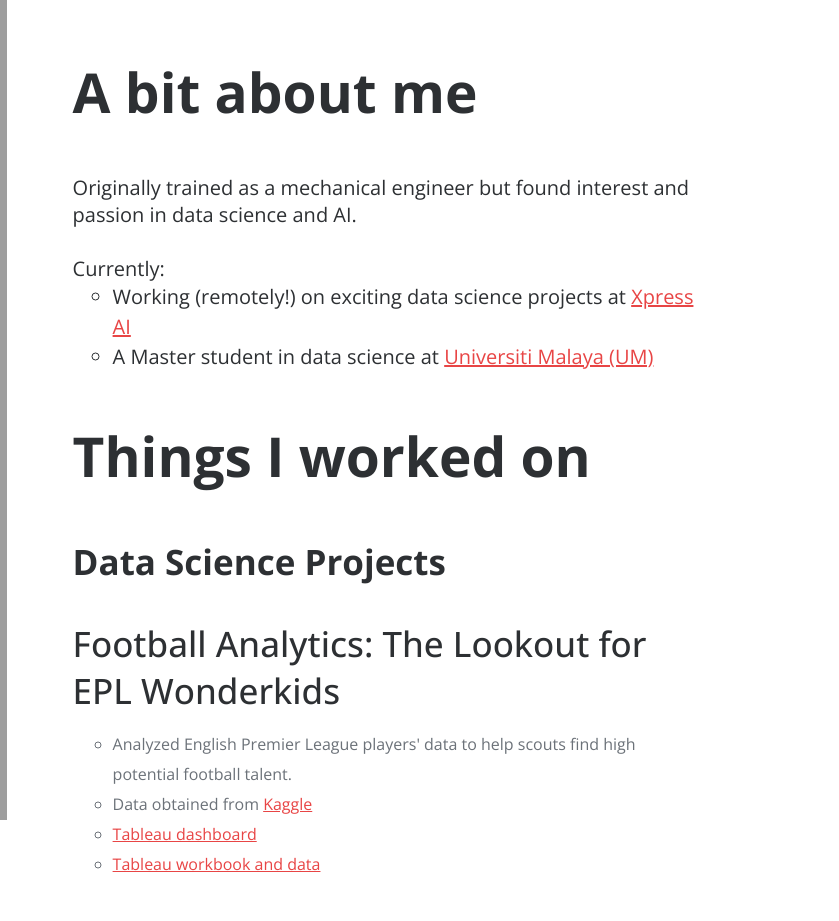
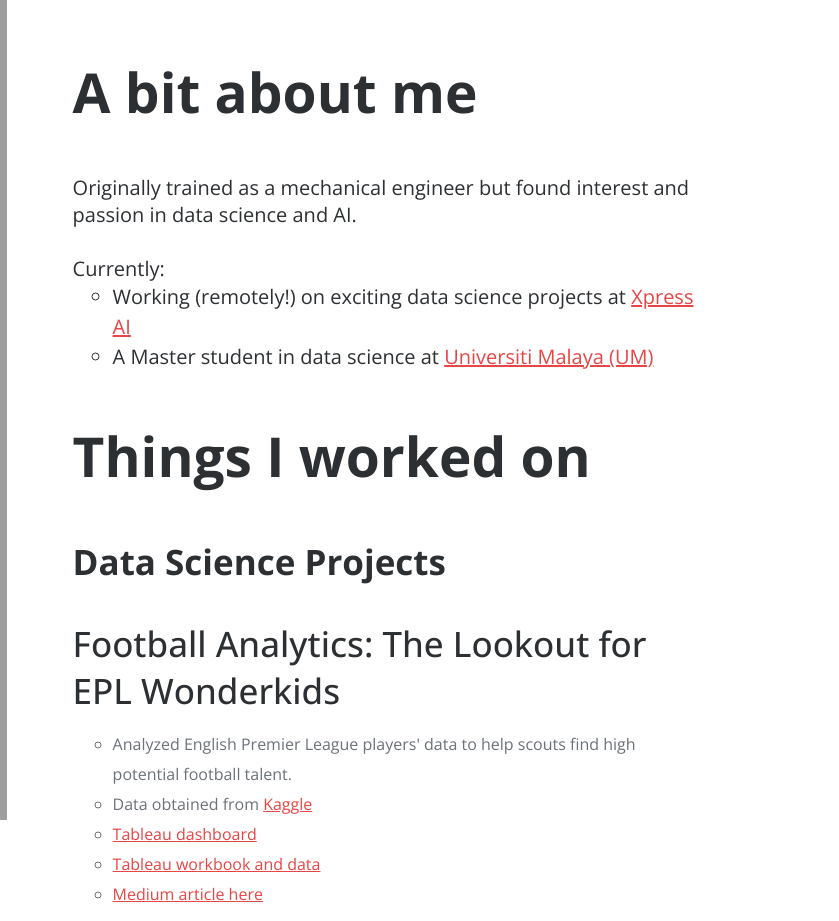
Before and after one commit to yuenherny/yuenherny.github.io, a plain HTML site: page index.html in a window 1280 px wide. Shown: the top 921 px of the page, 441-1280 px from the left. Drawn offline with nearby package versions, Linux system fonts and the light colour scheme; grey boxes are pictures that could not be loaded.

Commit message:
add link to football medium article

```diff
--- a/index.html
+++ b/index.html
@@ -62,6 +62,7 @@
                         <li>Data obtained from <a href="https://www.kaggle.com/datasets/rajatrc1705/english-premier-league202021">Kaggle</a></li>
                         <li><a href="https://public.tableau.com/views/EPLStoryTheLookoutfortheWonderkids/EPLStoryTheLookoutfortheWonderkids?:language=en-US&:display_count=n&:origin=viz_share_link">Tableau dashboard</a></li>
                         <li><a href="https://github.com/yuenherny/epl-wonderkids-analysis">Tableau workbook and data</a></li>
+                        <li><a href="https://yuenherny.medium.com/football-data-where-to-find-the-next-epl-wonderkid-90c93c401577">Medium article here</a></li>
                     </ul>
                 </p>
                 <h3>Data Science & STEM Salary Analysis from Levelsfyi</h3>
```
